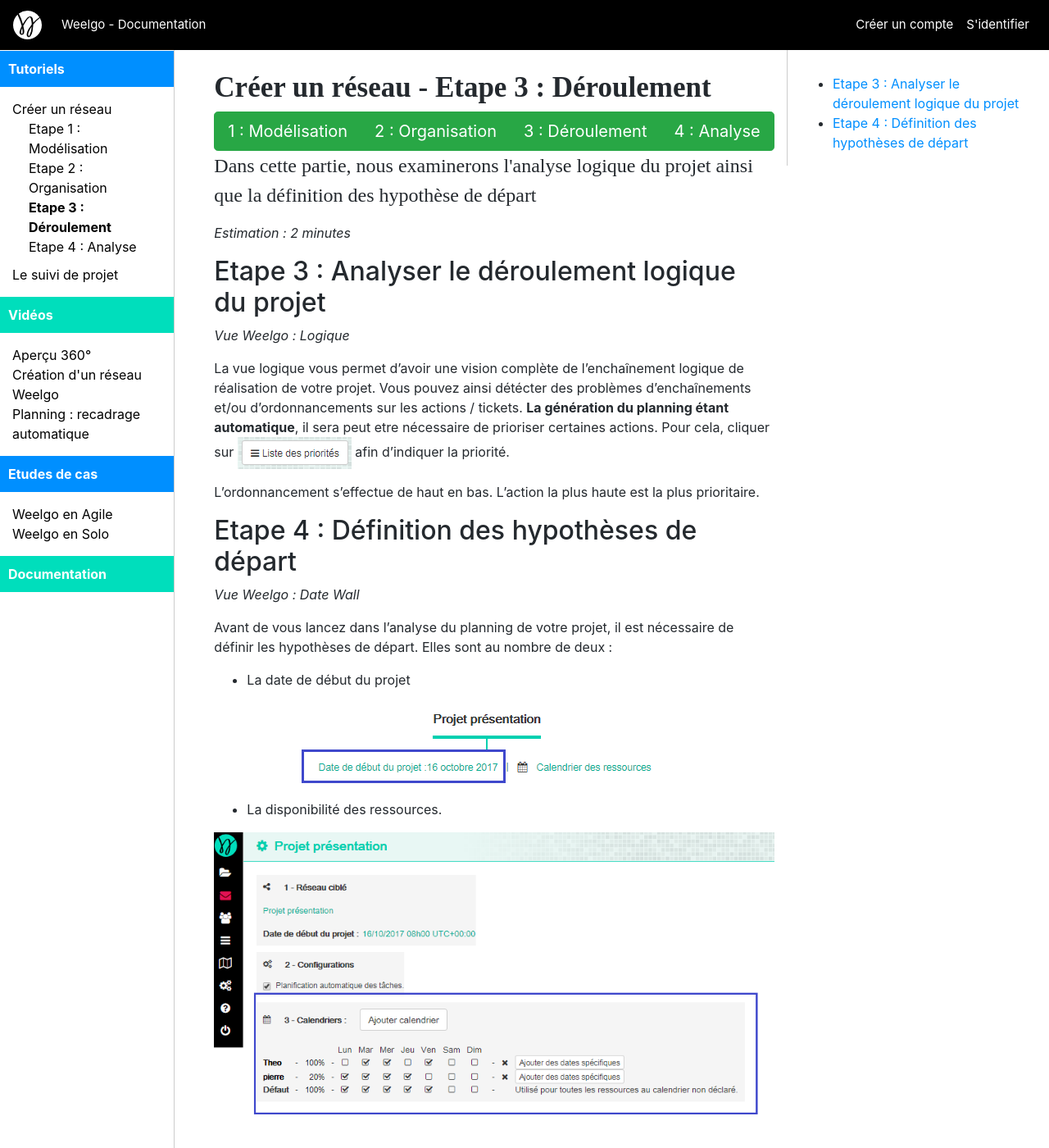
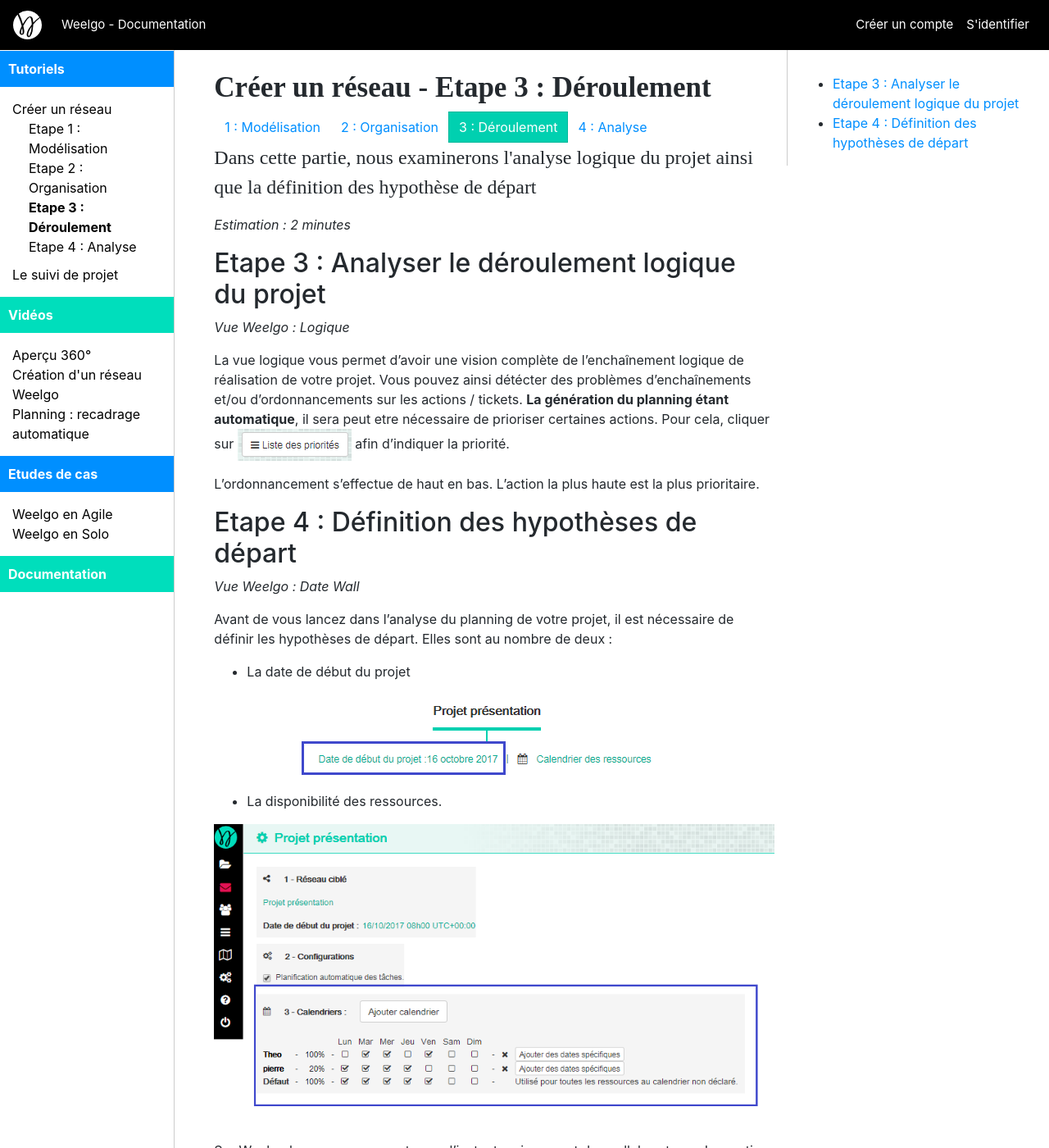
Before and after one commit to Weelgo/weelgo.github.io, a Jekyll site: the page built from fr/tutoriels/creationReseau_etp3_deroulementHypothese.md, in a window 1280 px wide and 1400 px high. Shown: the whole window at 82% size. Built offline with Jekyll 4.4.1, drawn with Linux system fonts in a browser that asks for light colours.

Commit message:
amélioration doc

```diff
--- a/_layouts/docs_fr.html
+++ b/_layouts/docs_fr.html
@@ -103,7 +103,7 @@
 	            <div class="btn-group" role="group" aria-label="">
 	            {% assign loopIndex=0 %}
 	          	{% for lev3 in lvl2Elem.sub %}
-	          		<a href="" class="btn btn-success btn-lg">{{ loopIndex | plus:1 }} : {{ lev3.name }}</a>
+	          		<a href="" class="btn {% if loopIndex == subLevelIndex %}btn-success{% endif %} btn-md">{{ loopIndex | plus:1 }} : {{ lev3.name }}</a>
 	          		{% assign loopIndex = loopIndex | plus:1 %}
 	          	{% endfor %}
 	          	</div>
--- a/css/weelgo.css
+++ b/css/weelgo.css
@@ -77,3 +77,9 @@
     color: #c8c9ca;
     background-color: #D5D5D5;
 }
+
+.btn-success {
+    color: #fff;
+    background-color: #00d0b0;
+    border-color: #00b79a;
+}
```
